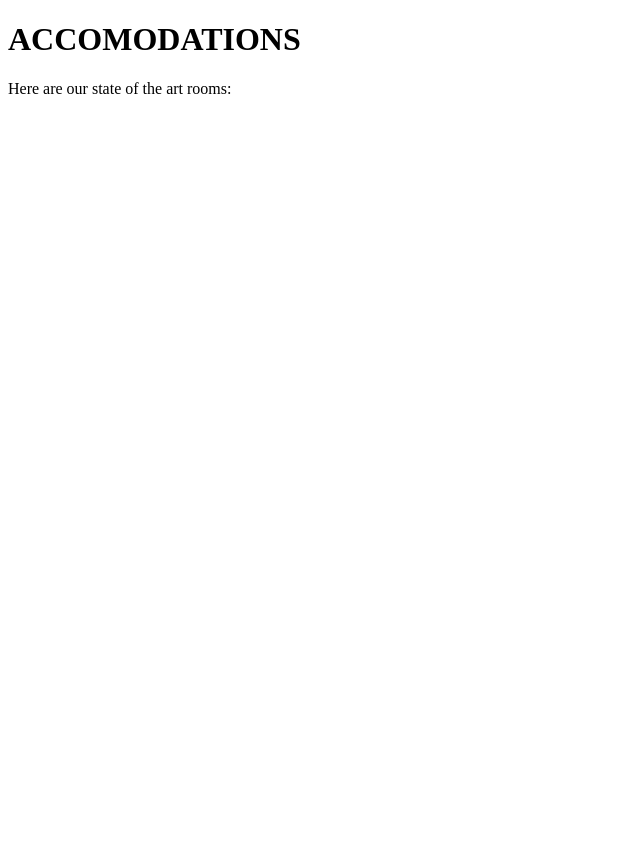
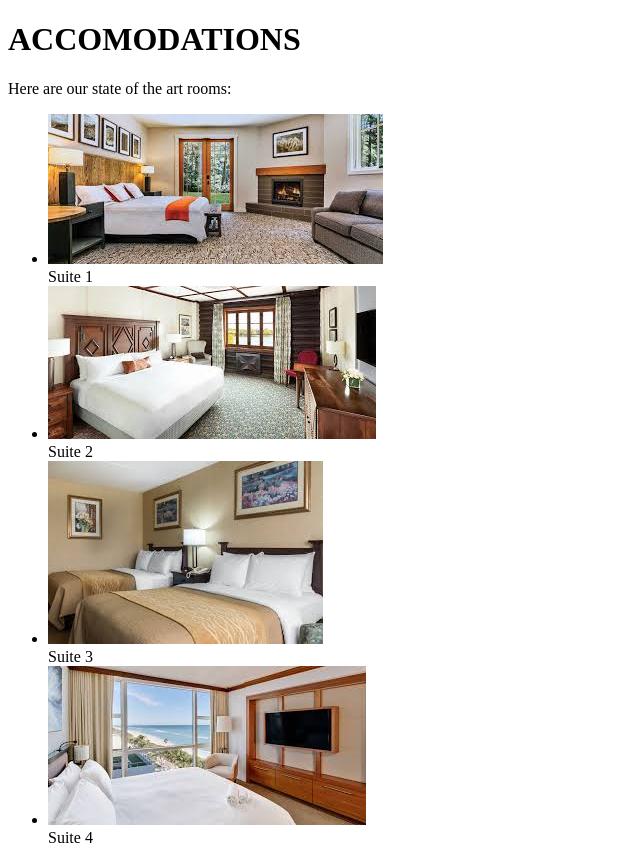
Before and after one commit to Laurent-c4/resort-website, a plain HTML site: page accommodations.html in a window 1280 px wide. Shown: the whole page, without its empty margins (0-640 px from the left). Before the commit the page ends 800 px from the top, so only its background shows below. Drawn offline with Linux system fonts and the light colour scheme.

Commit message:
Add images of accommodation suites

```diff
--- a/accommodations.html
+++ b/accommodations.html
@@ -6,6 +6,12 @@
   <body>
     <h1>ACCOMODATIONS</h1>
     <p>Here are our state of the art rooms:</p>
+    <ul>
+      <li><img src="images/suite1.jpeg" alt="Suite 1"><br>Suite 1</li>
+      <li><img src="images/suite2.jpeg" alt="Suite 2"><br>Suite 2</li>
+      <li><img src="images/suite3.jpeg" alt="Suite 3"><br>Suite 3</li>
+      <li><img src="images/suite4.jpeg" alt="Suite 4"><br>Suite 4</li>
+    </ul>
 
   </body>
 </html>
```
